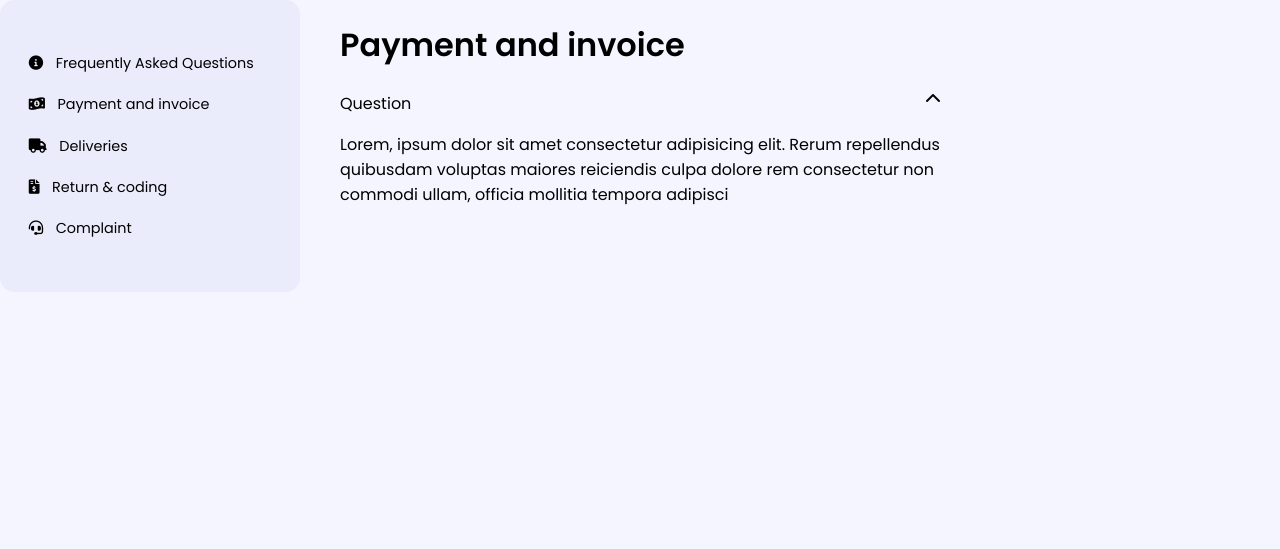
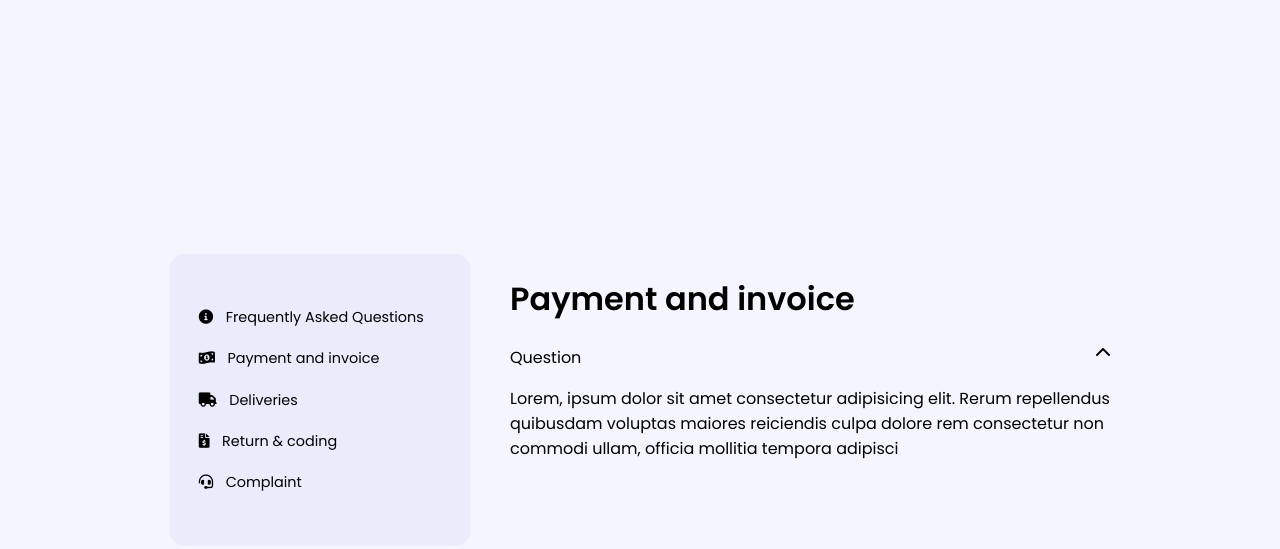
Before and after one commit to Arslan240/10-hours-10-Projects---Florin-Pop, a plain HTML site: page FAQ Section/index.html in a window 1280 px wide. Drawn offline with Linux system fonts and the light colour scheme.

Commit message:
removed display flex from sidebar to make the buttons span 100%

```diff
--- a/FAQ Section/style.css
+++ b/FAQ Section/style.css
@@ -8,9 +8,9 @@ body {
   margin: 0;
   background: #F4F5FE;
   height: 100vh;
-  /* display: flex;
+  display: flex;
   justify-content: center;
-  align-items: center; */
+  align-items: center;
   font-family: 'Poppins', sans-serif;
 }
 
@@ -34,7 +34,6 @@ ul {
     SIDEBAR
    =============*/
 .sidebar {
-  display: flex;
   min-width: 300px;
   font-size: .9rem;
   background:#EAECFC ;
```
